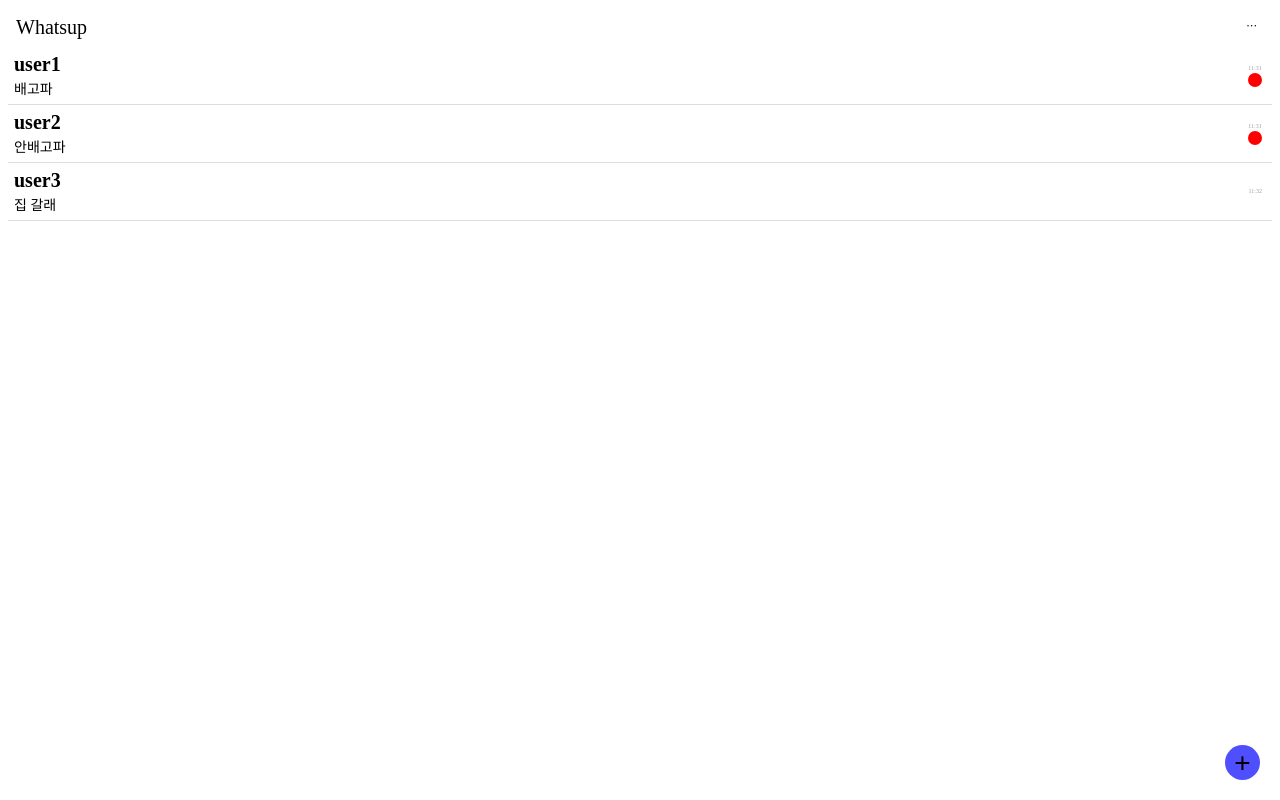
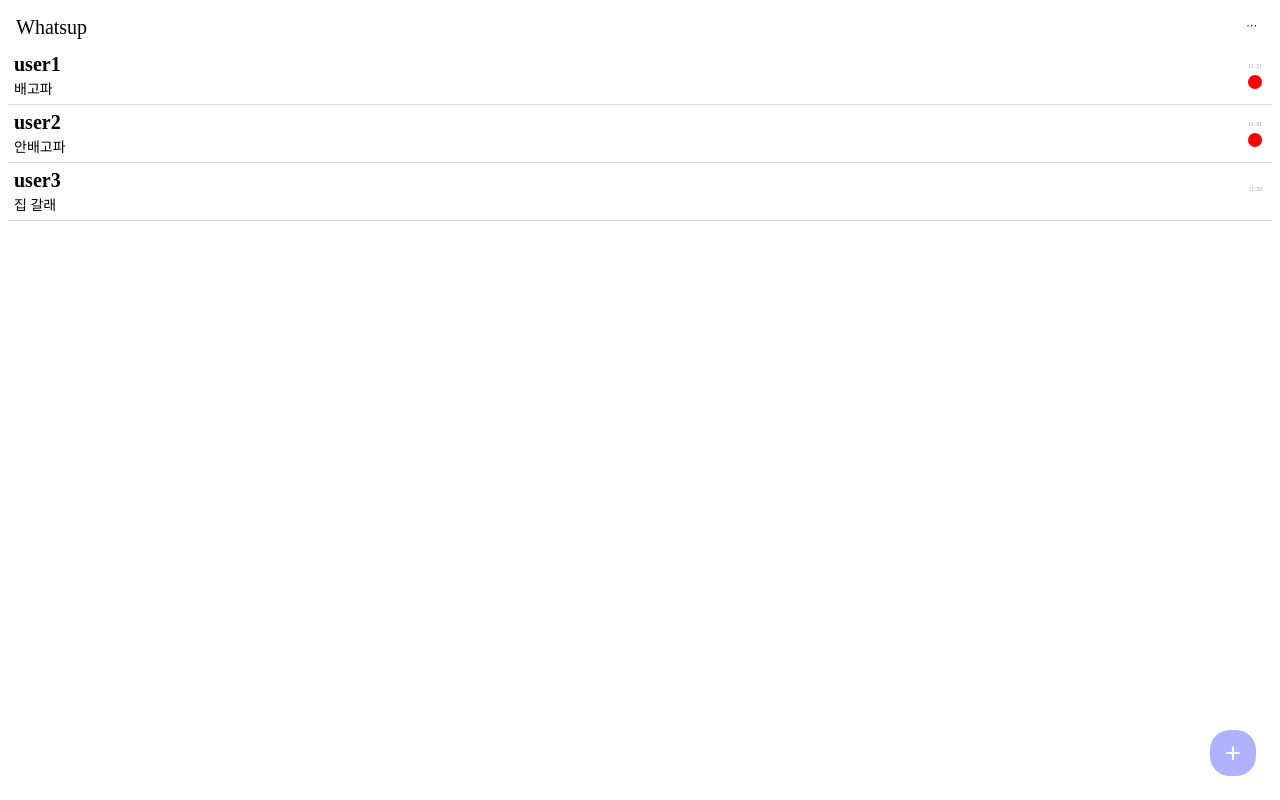
Before and after one commit to 1sTeam/react-spring-chat-frontend, a React (Create React App) app: page / in a window 1280 px wide. Built offline with nearby package versions, Linux system fonts and the light colour scheme.

Commit message:
[Feat] : 채팅방 추가 버튼 및 채팅 리스트 알람 css 수정

```diff
--- a/src/css/ChatList.css
+++ b/src/css/ChatList.css
@@ -1,12 +1,13 @@
-#btnMake {
-  background-color: #4f4fff;
-  width: 35px;
-  height: 35px;
+.btnMake {
+  background-color: #b1b2ff;
+  color: white;
+  width: 46px;
+  height: 46px;
   border-radius: 20px;
   border: none;
   position: fixed;
-  bottom: 20px;
-  right: 20px;
+  bottom: 24px;
+  right: 24px;
   font-size: 28px;
 }
 
--- a/src/css/ChatListItem.css
+++ b/src/css/ChatListItem.css
@@ -27,11 +27,14 @@
 .currentTime {
   font-size: 6px;
   color: #9f9f9f;
-  padding-bottom: 2px;
+  padding-bottom: 6px;
 }
 
 .chatOption {
-  text-align: center;
+  display: flex;
+  flex-direction: column;
+  justify-content: flex-start;
+  align-items: center;
   padding-right: 4px;
 }
 
--- a/src/routers/ChatList.js
+++ b/src/routers/ChatList.js
@@ -49,7 +49,7 @@ function ChatList() {
           />
         ))}
       </div>
-      <button id="btnMake">+</button>
+      <button className="btnMake">+</button>
     </div>
   );
 }
```
